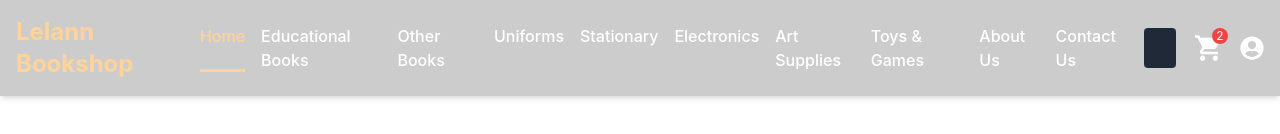
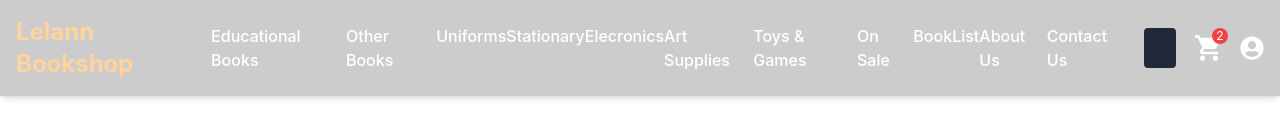
Before and after one commit to cassandra18/lelann-bookshop, a React (Vite) app in the folder frontend/: page / in a window 1280 px wide. Shown: the top 134 px of the page. Built offline with nearby package versions, Linux system fonts and the light colour scheme.

Commit message:
added sublinks to the navbar

```diff
--- a/frontend/src/components/carousel.tsx
+++ b/frontend/src/components/carousel.tsx
@@ -13,7 +13,7 @@ interface ArrowProps {
 const Arrow: React.FC<ArrowProps> = ({ className, style, onClick, icon }) => (
   <div
     className={`absolute top-1/2 transform -translate-y-1/2 text-4xl cursor-pointer ${className}`}
-    style={{ ...style, display: "block", zIndex: 10 }}
+    style={{ ...style, display: "block" }}
     onClick={onClick}
   >
     {icon}
--- /dev/null
+++ b/frontend/src/components/navItems.tsx
@@ -0,0 +1,182 @@
+interface SubNavItem {
+    name: string;
+    link: string;
+}
+
+interface NavItem {
+    name: string;
+    link: string;
+    subLinks?: SubNavItem[];
+}
+
+export const NavItems: NavItem[] = [
+    {
+        name: "Educational Books",
+        link: "/educational-books",
+        subLinks: [
+            { name: "Pre-Primary & ECDE", link: "/pre-primary" },
+            { name: "Competency Based Curriculum", link: "/cbc" },
+            { name: "International Curriculum", link: "/international" },
+            { name: "Primary School", link: "/primary" },
+            { name: "Secondary School", link: "/secondary" },
+            { name: "Tertiary & University", link: "/tertiary" },
+            { name: "Reference", link: "/reference" },
+        ],
+    },
+    {
+        name: "Other Books",
+        link: "/other-books",
+        subLinks: [
+            { name: "Children's Books", link: "/children" },
+            { name: "Teen & Young Adult", link: "/teen" },
+            { name: "Motivational & Self-help", link: "/motivational" },
+            { name: "Biographies", link: "/biographies" },
+            { name: "African Literature", link: "/african" },
+            { name: "Romance", link: "/romance" },
+            { name: "Fiction", link: "/fiction" },
+            { name: "Non-Fiction", link: "/non-fiction" },
+            { name: "Comics & Graphic Novels", link: "/comics" },
+            { name: "Science Fiction & Fantasy", link: "/science-fiction" },
+            { name: "Mystery & Thriller", link: "/mystery" },
+            { name: "Horror", link: "/horror" },
+            { name: "Poetry", link: "/poetry" },
+            { name: "Drama", link: "/drama" },
+            { name: "History", link: "/history" },
+            { name: "Politics & Political Leaders", link: "/politics" },
+            { name: "Business", link: "/business" },
+            { name: "Economics", link: "/economics" },
+            { name: "Law", link: "/law" },
+            { name: "Philosophy", link: "/philosophy" },
+            { name: "Psychology", link: "/psychology" },
+            { name: "Sociology", link: "/sociology" },
+            { name: "Anthropology", link: "/anthropology" },
+            { name: "Health & Fitness", link: "/health" },
+            { name: "Family & Relationships", link: "/family" },
+            { name: "Crafts & Hobbies", link: "/crafts" },
+            { name: "Home & Garden", link: "/home" },
+            { name: "Travel", link: "/travel" },
+            { name: "Sports", link: "/sports" },
+            { name: "Science", link: "/science" },
+            { name: "Nature", link: "/nature" },
+            { name: "Technology", link: "/technology" },
+            { name: "Engineering", link: "/engineering" },
+            { name: "Mathematics", link: "/mathematics" },
+            { name: "Art", link: "/art" },
+            { name: "Music", link: "/music" },
+            { name: "Film", link: "/film" },
+            { name: "Dance", link: "/dance" },
+            { name: "Photography", link: "/photography" },
+            { name: "Architecture", link: "/architecture" },
+            { name: "Design", link: "/design" },
+            { name: "Fashion", link: "/fashion" },
+            { name: "Beauty", link: "/beauty" },
+            { name: "Medicine", link: "/medicine" },
+            { name: "Nursing", link: "/nursing" },
+            { name: "Dentistry", link: "/dentistry" },
+            { name: "Pharmacy", link: "/pharmacy" },
+            { name: "Veterinary", link: "/veterinary" },
+            { name: "Agriculture", link: "/agriculture" },
+            { name: "Food & Nutrition", link: "/food" },
+            { name: "Environment", link: "/environment" },
+            { name: "Geography", link: "/geography" },
+            { name: "Urban Planning", link: "/urban" },
+            { name: "Language", link: "/language" },
+            { name: "Literature", link: "/literature" },
+            { name: "Religion", link: "/religion" },
+            { name: "Cookbooks", link: "/cookbooks" },
+            { name: "Diaries & Journals", link: "/diaries" },
+            { name: "Others", link: "/others" },
+        ],
+    },
+    {
+        name: "Uniforms",
+        link: "/uniforms",
+        subLinks: [
+            { name: "Pre-Primary & ECDE", link: "/pre-primary" },
+            { name: "Primary School", link: "/primary" },
+            { name: "Secondary School", link: "/secondary" },
+            { name: "International Schools", link: "/international" },
+        ],
+    },
+    {
+        name: "Stationary",
+        link: "/stationary",
+        subLinks: [
+            { name: "Office Stationary", link: "/office" },
+            { name: "School Stationary", link: "/school" },
+            { name: "Desk Accessories", link: "/desk" },
+            { name: "Exercise Books", link: "/exercise" },
+            { name: "Files & Binders", link: "/files" },
+            { name: "Markers & Highlighters", link: "/markers" },
+            { name: "Bundled stationaries", link: "/bundled" },
+            { name: "Notebooks & Diaries", link: "/notebooks" },
+            { name: "Pens, Pencils & Pouches", link: "/pens" },
+            { name: "Accounting Books", link: "/accounting" },
+            { name: "Library Items", link: "/library" },
+            { name: "Technical Items", link: "/technical" },
+            { name: "Writing Pads", link: "/writing" },
+            { name: "Cards, Envelopes & Gifts", link: "/cards" },
+            { name: "Others", link: "/others" },
+        ]
+    },
+    {
+        name: "Elecronics",
+        link: "/electronics",
+        subLinks: [
+            { name: "Calcuators", link: "/calculators" },
+        ]
+    },
+    {
+        name: "Art Supplies",
+        link: "/art-supplies",
+        subLinks: [
+            { name: "Paints & Mediums", link: "/paints" },
+            { name: "Brushes", link: "/brushes" },
+            { name: "Canvases", link: "/canvases" },
+            { name: "Drawing books", link: "/drawing" },
+            { name: "Sketch pads", link: "/sketch" },
+            { name: "Modelling clay", link: "/modelling" },
+            { name: "Pencils & Erasers", link: "/pencils" },
+            { name: "Pens, Markers & Inks", link: "/pens" },
+            { name: "Pastel, Charcoal & Crayons", link: "/pastel" },
+            { name: "Craft Supplies", link: "/craft" },
+            { name: "Adhesives & Cutting Tools", link: "/adhesives" },
+            { name: "Children's colouring bookss", link: "/children" },
+            { name: "Adult colouring books", link: "/adult" },
+            { name: "Others", link: "/others" },
+        ]
+    },
+    {
+        name: "Toys & Games",
+        link: "/toys-games",
+        subLinks: [
+            { name: "Educational Toys", link: "/educational" },
+            { name: "Puzzles", link: "/puzzles" },
+            { name: "Board Games", link: "/board" },
+            { name: "Outdoor Toys", link: "/outdoor" },
+            { name: "Dolls & Accessories", link: "/dolls" },
+            { name: "Action Figures", link: "/action" },
+            { name: "Building Toys", link: "/building" },
+            { name: "Cars, Trains & Planes", link: "/cars" },
+            { name: "Dress-up & Pretend Play", link: "/dress-up" },
+            { name: "Musical Instruments", link: "/musical" },
+            { name: "Others", link: "/others" },
+        ]
+    },
+    {
+        name: "On Sale",
+        link: "/on-sale"
+    },
+    {
+        name: "BookList",
+        link: "/booklist"
+    },
+    {
+        name: "About Us",
+        link: "/about-us"
+    },
+    {
+        name: "Contact Us",
+        link: "/contact-us"
+    },
+];
--- a/frontend/src/components/navbar.tsx
+++ b/frontend/src/components/navbar.tsx
@@ -2,23 +2,7 @@ import React, { useState } from "react";
 import { NavLink } from "react-router-dom";
 import { IoMdCart } from "react-icons/io";
 import { FaUserCircle } from "react-icons/fa";
-
-interface NavItem {
-  name: string;
-  link: string;
-}
-const NavItems: NavItem[] = [
-  { name: "Home", link: "/" },
-  { name: "Educational Books", link: "/educational-books" },
-  { name: "Other Books", link: "/other-books" },
-  { name: "Uniforms", link: "/uniforms" },
-  { name: "Stationary", link: "/stationary" },
-  { name: "Electronics", link: "/electronics" },
-  { name: "Art Supplies", link: "/art-supplies" },
-  { name: "Toys & Games", link: "/toys-games" },
-  { name: "About Us", link: "/about-us" },
-  { name: "Contact Us", link: "/contact-us" },
-];
+import { NavItems } from "./navItems";
 
 const Navbar: React.FC = () => {
   const [isMenuOpen, setIsMenuOpen] = useState(false);
@@ -29,24 +13,42 @@ const Navbar: React.FC = () => {
 
   return (
     <nav
-      className=" text-white p-4 navbar shadow-md"
+      className="text-white p-4 navbar shadow-md"
       style={{ background: "rgba(0, 0, 0, 0.2)", backdropFilter: "blur" }}
     >
       <div className="container flex justify-between items-center">
         <div className="text-2xl font-bold text-[#FFD399]">Lelann Bookshop</div>
 
         {/* Desktop navigation */}
-        <div className="hidden lg:flex space-x-4">
+        <div className="hidden lg:flex space-4">
           {NavItems.map((item) => (
+            <div key={item.name} className="relative group">
               <NavLink
                 to={item.link}
-              key={item.name}
                 className={({ isActive }) =>
                   isActive ? "nav-link active-link" : "nav-link"
                 }
               >
                 {item.name}
               </NavLink>
+              {item.subLinks && (
+                <div
+                  className="absolute hidden group-hover:flex flex-wrap gap-4 p-4 shadow-md rounded-sm top-full left-0 z-20"
+                  style={{ background: "rgba(0, 0, 0, 0.6)", backdropFilter: "blur", minWidth: "300px", maxWidth: "700px" }}
+                >
+                    {item.subLinks.map((subItem) => (
+                      <NavLink
+                        to={subItem.link}
+                        key={subItem.name}
+                        className="block px-4 py-2 hover:bg-gray-800 w-1/3"
+                      >
+                        {subItem.name}
+                      </NavLink>
+                    ))}
+
+                </div>
+              )}
+            </div>
           ))}
         </div>
 
@@ -97,7 +99,7 @@ const Navbar: React.FC = () => {
         </div>
 
         {/* Cart Icon */}
-        <NavLink to="/cart" className="relative" style={{fontSize: "32px"}}>
+        <NavLink to="/cart" className="relative" style={{ fontSize: "32px" }}>
           <IoMdCart />
           {/* Example item count badge */}
           <div className="absolute -top-1 -right-1 bg-red-500 rounded-full h-4 w-4 text-xs flex items-center justify-center text-white">
@@ -110,12 +112,14 @@ const Navbar: React.FC = () => {
           <FaUserCircle size={24} />
         </NavLink>
       </div>
+
+      {/* Mobile navigation */}
       {isMenuOpen && (
         <div className="lg:hidden flex flex-col space-y-4 mt-2 items-center">
           {NavItems.map((item) => (
+            <div key={item.name}>
               <NavLink
                 to={item.link}
-              key={item.name}
                 className={({ isActive }) =>
                   isActive ? "nav-link active-link" : "nav-link"
                 }
@@ -123,6 +127,21 @@ const Navbar: React.FC = () => {
               >
                 {item.name}
               </NavLink>
+              {item.subLinks && (
+                <div className="space-y-2 mt-1">
+                  {item.subLinks.map((subItem) => (
+                    <NavLink
+                      to={subItem.link}
+                      key={subItem.name}
+                      className="block px-4 py-2 hover:bg-gray-800"
+                      onClick={toggleMenu}
+                    >
+                      {subItem.name}
+                    </NavLink>
+                  ))}
+                </div>
+              )}
+            </div>
           ))}
         </div>
       )}
```
Lines whose indentation alone changed are shown as unchanged.
